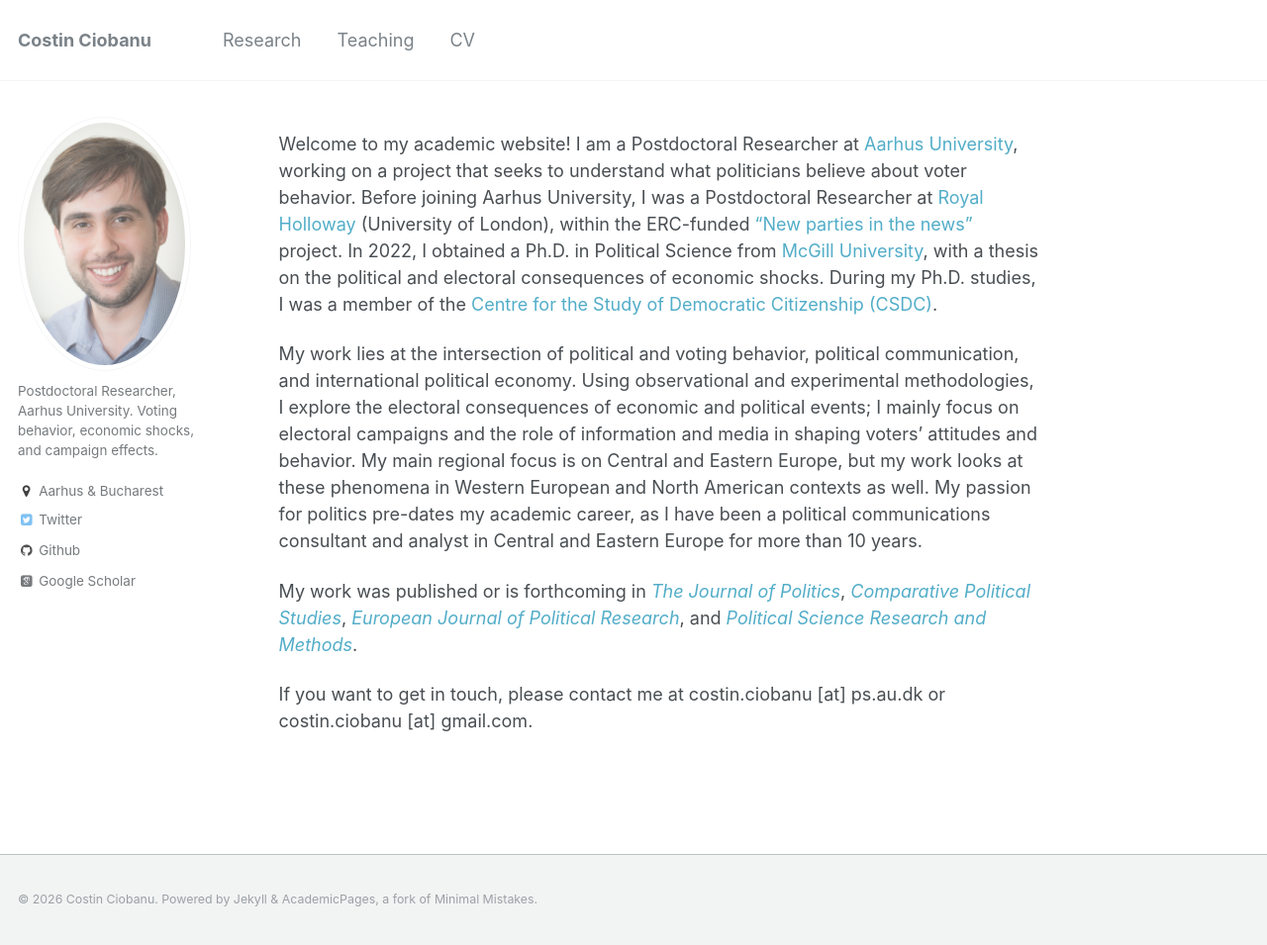
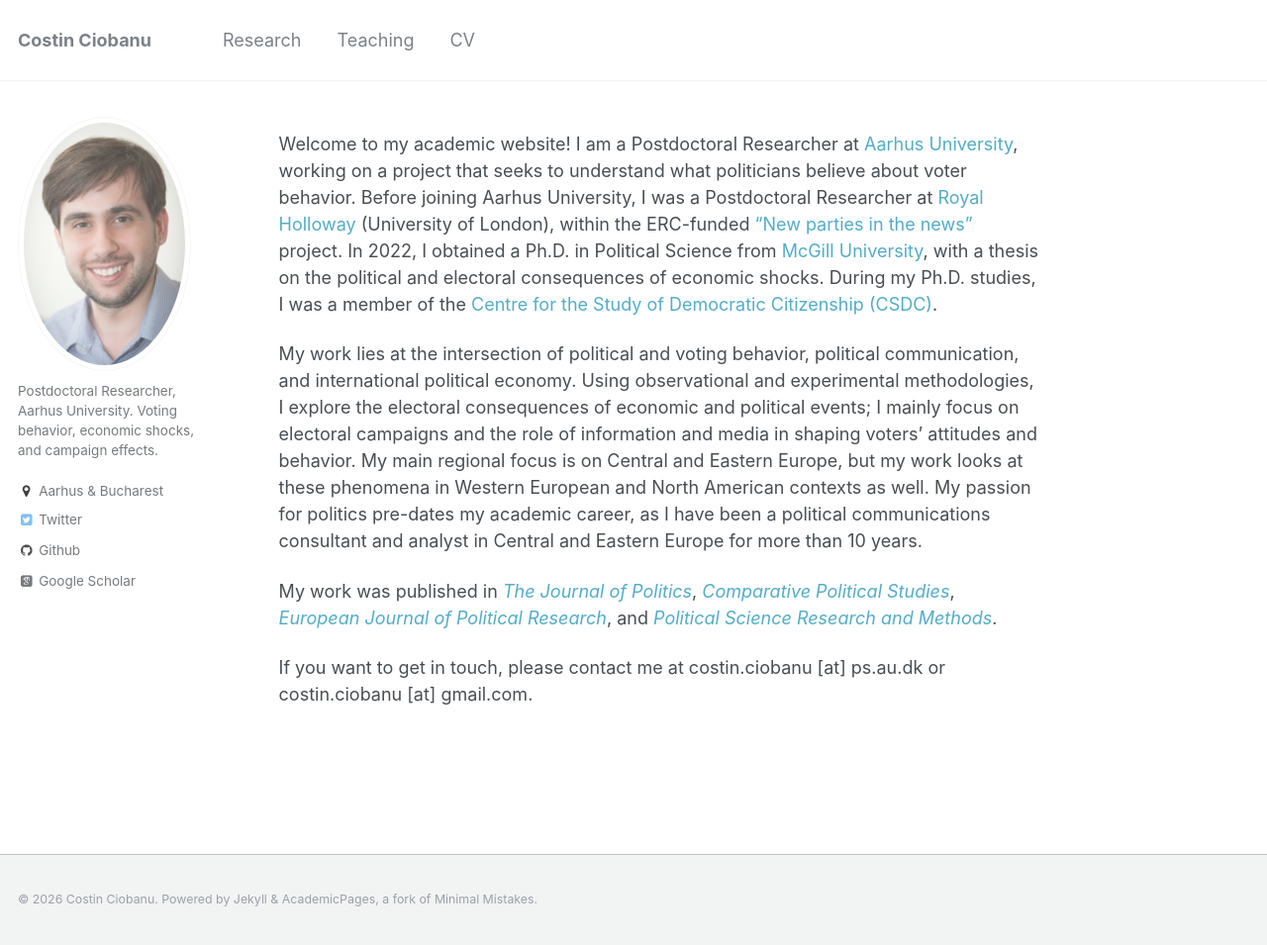
Before and after one commit to costinciobanu/costinciobanu.github.io, a Jekyll site: the page built from _pages/about.md, in a window 1280 px wide and 955 px high. Shown: the whole window at 99% size. Built offline with Jekyll 4.4.1, drawn with Linux system fonts in a browser that asks for light colours; some web fonts are replaced.

Commit message:
Update about.md

```diff
--- a/_pages/about.md
+++ b/_pages/about.md
@@ -11,6 +11,6 @@ Welcome to my academic website! I am a Postdoctoral Researcher at [Aarhus Univer
 
 My work lies at the intersection of political and voting behavior, political communication, and international political economy. Using observational and experimental methodologies, I explore the electoral consequences of economic and political events; I mainly focus on electoral campaigns and the role of information and media in shaping voters’ attitudes and behavior. My main regional focus is on Central and Eastern Europe, but my work looks at these phenomena in Western European and North American contexts as well. My passion for politics pre-dates my academic career, as I have been a political communications consultant and analyst in Central and Eastern Europe for more than 10 years.
 
-My work was published or is forthcoming in [<em> The Journal of Politics</em>](https://www.journals.uchicago.edu/doi/pdf/10.1086/711177), [<em>Comparative Political Studies</em>](https://doi.org/10.1177/00104140241259453), [<em> European Journal of Political Research</em>](https://doi.org/10.1111/1475-6765.12604), and [<em> Political Science Research and Methods</em>](https://doi.org/10.1017/psrm.2025.10064).
+My work was published in [<em> The Journal of Politics</em>](https://www.journals.uchicago.edu/doi/pdf/10.1086/711177), [<em>Comparative Political Studies</em>](https://doi.org/10.1177/00104140241259453), [<em> European Journal of Political Research</em>](https://doi.org/10.1111/1475-6765.12604), and [<em> Political Science Research and Methods</em>](https://doi.org/10.1017/psrm.2025.10064).
 
 If you want to get in touch, please contact me at costin.ciobanu [at] ps.au.dk or costin.ciobanu [at] gmail.com.
```
